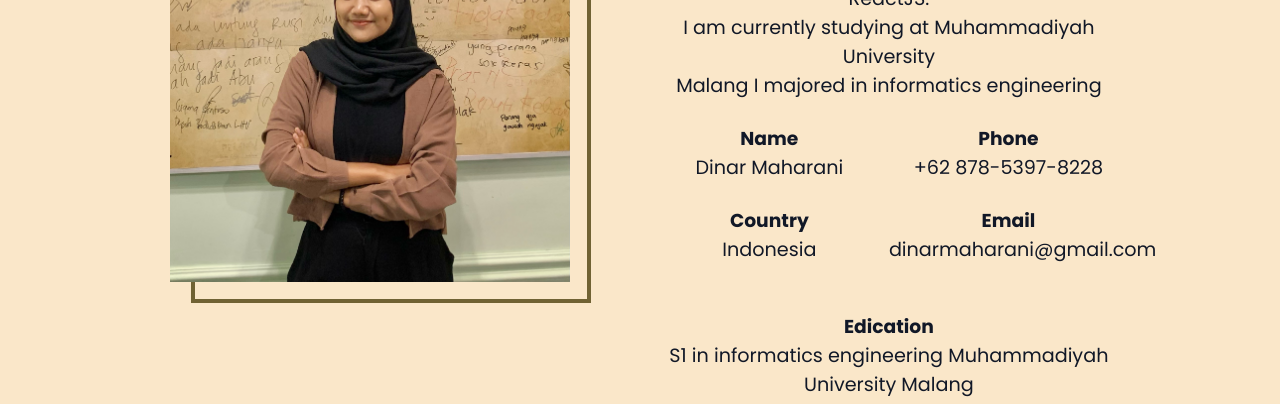
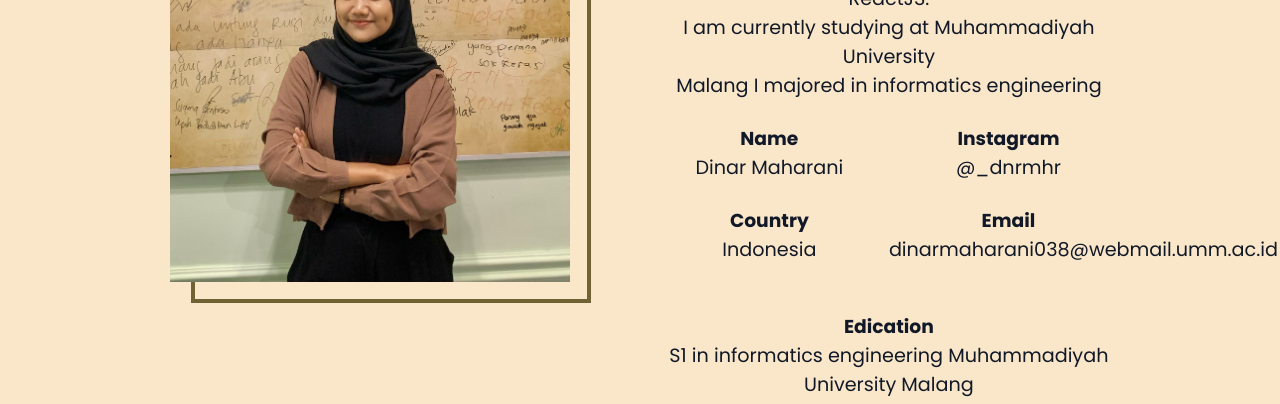
Before and after one commit to Alvinn500/dinarMaharani, a plain HTML site: page index.html in a window 1280 px wide. Shown: the part 1160-1564 px from the top of the page. Drawn offline with Linux system fonts and the light colour scheme.

Commit message:
change: contact

```diff
--- a/index.html
+++ b/index.html
@@ -59,8 +59,8 @@
                                 <p>Dinar Maharani</p>
                             </div>
                             <div class="info">
-                                <h3>Phone</h3>
-                                <p>+62 878-5397-8228</p>
+                                <h3>Instagram</h3>
+                                <p>@_dnrmhr</p>
                             </div>
                             <div class="info">
                                 <h3>Country</h3>
@@ -68,7 +68,7 @@
                             </div>
                             <div class="info">
                                 <h3>Email</h3>
-                                <p>dinarmaharani@gmail.com</p>
+                                <p>dinarmaharani038@webmail.umm.ac.id</p>
                             </div>
                         </div>
                         <div class="education" id="about">
@@ -145,7 +145,7 @@
                     </div>
                     <div class="info">
                         <h3><i class="fa-regular fa-envelope"></i>Email Me At</h3>
-                        <p>dinarmaharani@gmail.com</p>
+                        <p>dinarmaharani038@webmail.umm.ac.id</p>
                     </div>
                 </div>
             </div>
```
